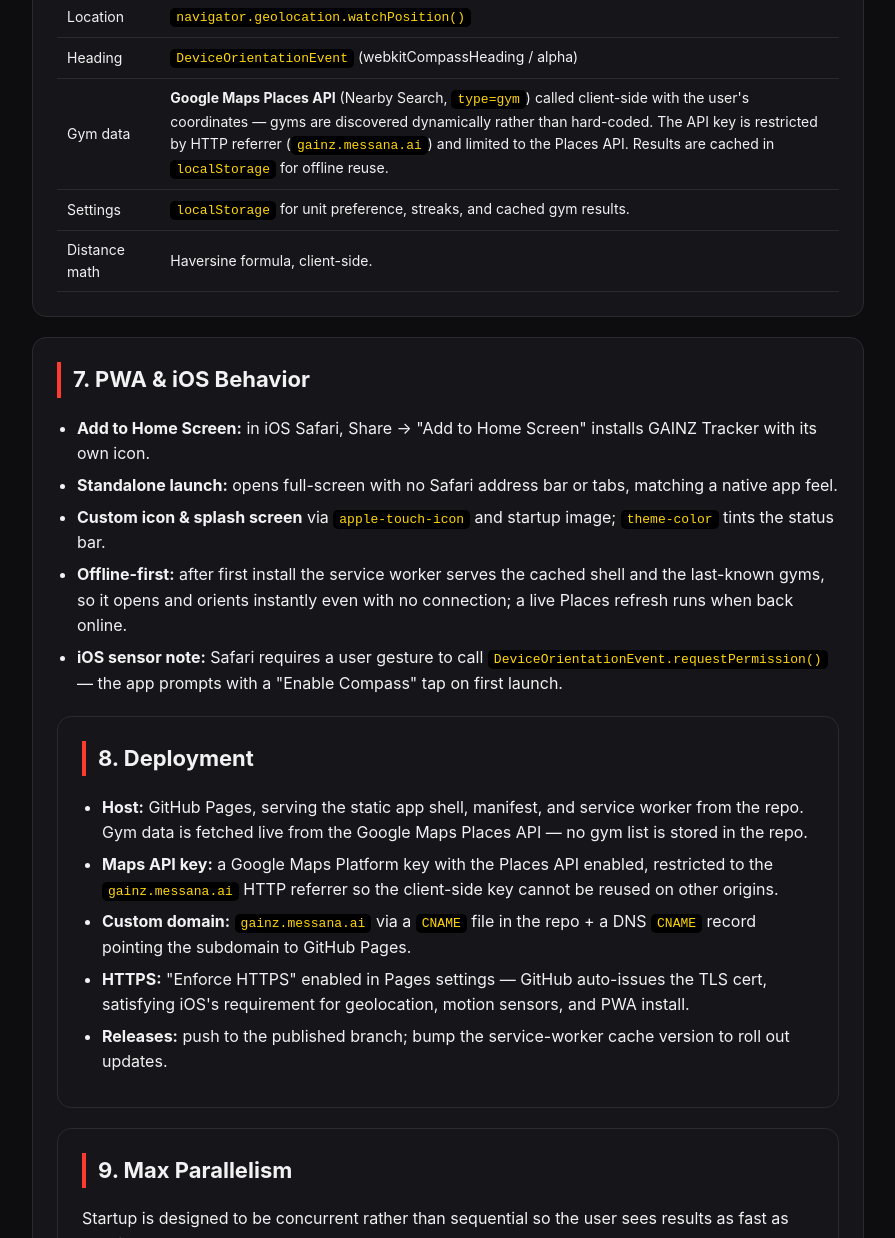
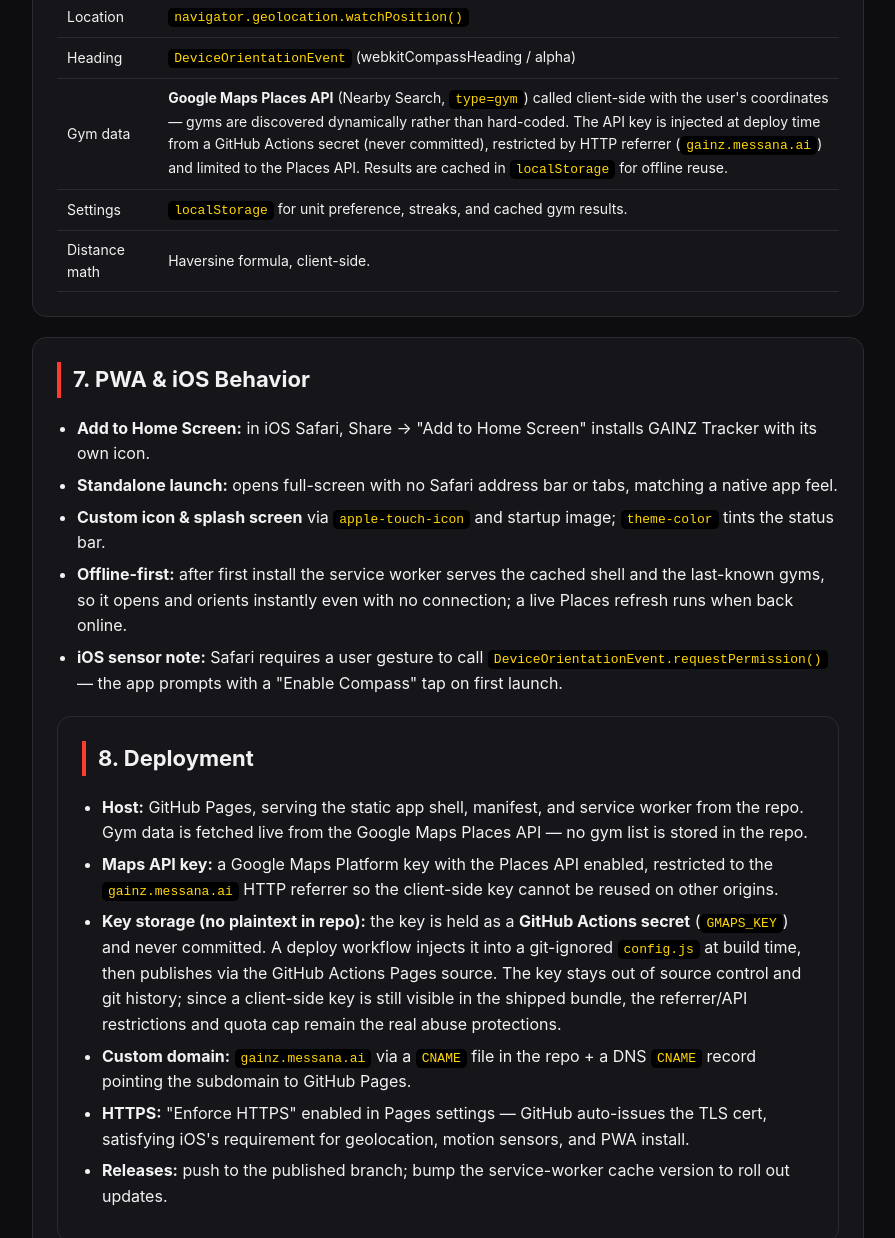
Before and after one commit to m3ssana/gainztracker, a website: page SPEC.html in a window 1280 px wide. Shown: the part 2553-3791 px from the top of the page, without its empty margins (192-1087 px from the left). Drawn offline with Linux system fonts and the light colour scheme.

Commit message:
docs: add GitHub Actions secret injection for secure API key deployment
- Update README with local dev setup clarification (config.js in .gitignore)
- Document production deployment workflow using GitHub Actions secrets
- Add complete .github/workflows/deploy.yml example for injecting GMAPS_KEY at build time
- Explain that config.js is generated in CI and never committed to source control
- Clarify that client-side key visibility is mitigated by referrer restrictions, API limits, and quota caps
- Update SPEC.html to reflect that API key is injected at deploy time from a secret
- Add deployment prerequisites: GitHub Actions secret setup and Pages source configuration

```diff
--- a/SPEC.html
+++ b/SPEC.html
@@ -120,7 +120,9 @@
     <tr><td>Hosting</td><td>GitHub Pages at custom domain <code>gainz.messana.ai</code> (HTTPS auto-provisioned) — still no app backend of our own.</td></tr>
     <tr><td>Location</td><td><code>navigator.geolocation.watchPosition()</code></td></tr>
     <tr><td>Heading</td><td><code>DeviceOrientationEvent</code> (webkitCompassHeading / alpha)</td></tr>
-    <tr><td>Gym data</td><td><b>Google Maps Places API</b> (Nearby Search, <code>type=gym</code>) called client-side with the user's coordinates — gyms are discovered dynamically rather than hard-coded. The API key is restricted by HTTP referrer (<code>gainz.messana.ai</code>) and limited to the Places API. Results are cached in <code>localStorage</code> for offline reuse.</td></tr>
+    <tr><td>Gym data</td><td><b>Google Maps Places API</b> (Nearby Search, <code>type=gym</code>) called client-side with the user's coordinates — gyms are discovered dynamically rather than hard-coded. The API key is injected
+      at deploy time from a GitHub Actions secret (never committed), restricted by
+      HTTP referrer (<code>gainz.messana.ai</code>) and limited to the Places API. Results are cached in <code>localStorage</code> for offline reuse.</td></tr>
     <tr><td>Settings</td><td><code>localStorage</code> for unit preference, streaks, and cached gym results.</td></tr>
     <tr><td>Distance math</td><td>Haversine formula, client-side.</td></tr>
   </table>
@@ -152,6 +154,13 @@
     <li><b>Maps API key:</b> a Google Maps Platform key with the Places API
       enabled, restricted to the <code>gainz.messana.ai</code> HTTP referrer so the
       client-side key cannot be reused on other origins.</li>
+    <li><b>Key storage (no plaintext in repo):</b> the key is held as a
+      <b>GitHub Actions secret</b> (<code>GMAPS_KEY</code>) and never committed. A
+      deploy workflow injects it into a git-ignored <code>config.js</code> at build
+      time, then publishes via the GitHub Actions Pages source. The key stays out
+      of source control and git history; since a client-side key is still visible
+      in the shipped bundle, the referrer/API restrictions and quota cap remain the
+      real abuse protections.</li>
     <li><b>Custom domain:</b> <code>gainz.messana.ai</code> via a <code>CNAME</code>
       file in the repo + a DNS <code>CNAME</code> record pointing the subdomain to
       GitHub Pages.</li>
```
Also changed, not shown: README.md.
